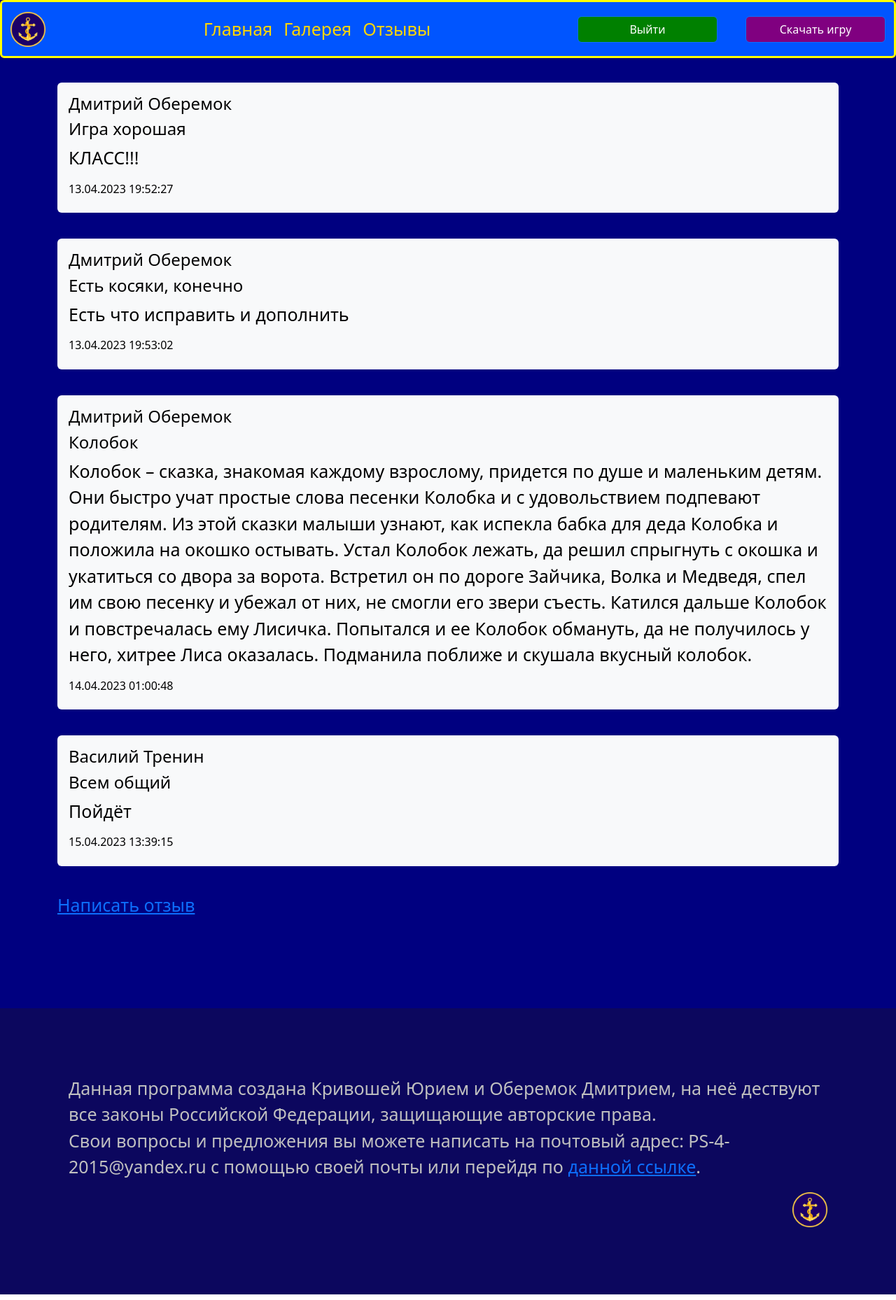
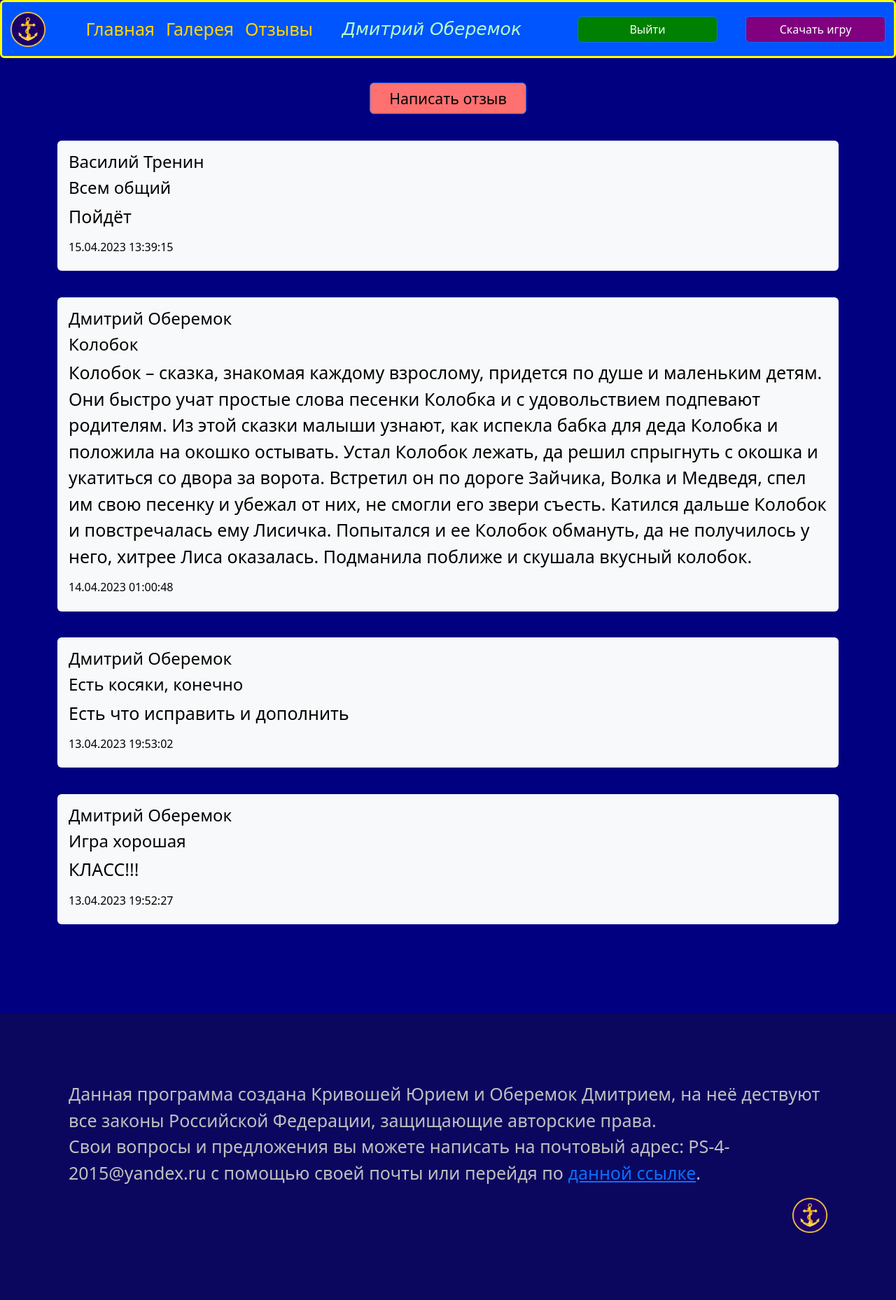
Before and after one commit to DmitryO325/Sea-Defence, a Flask app: page /reviews in a window 1280 px wide. Shown: the whole page at 70% size. Run offline with Flask 3, Linux system fonts and the light colour scheme; a user stored in the database is signed in; data comes from the database, SQL or seed files in the repository; both versions use the stored data as it was after the commit.

Commit message:
Имя и фамилия видны на навбаре, отзывы более стилизованы

```diff
--- a/main.py
+++ b/main.py
@@ -40,6 +40,11 @@ def load_user(user_id):  # Функция для получения пользо
     return db_sess.get(User, user_id)
 
 
+def render_template_with_user(html, **kwargs):
+    user_online = load_user(current_user.id) if current_user.is_authenticated else None
+    return render_template(html, user=user_online, **kwargs)
+
+
 @app.route('/logout')
 @login_required
 def logout():
@@ -49,7 +54,7 @@ def logout():
 
 @app.route('/')
 def index():
-    return render_template('main_page.html')
+    return render_template_with_user('main_page.html')
 
 
 @app.route('/login', methods=['GET', 'POST'])
@@ -104,7 +109,7 @@ def register():
 
 @app.route('/gallery')
 def gallery():
-    return render_template('gallery.html')
+    return render_template_with_user('gallery.html')
 
 
 @app.route('/reviews')
@@ -119,7 +124,7 @@ def reviews():
         db_reviews[i].send_date = db_reviews[i].send_date.strftime('%d.%m.%Y %H:%M:%S')
         db_reviews[i].name = user.name + ' ' + user.surname
 
-    return render_template('reviews.html', reviews=db_reviews)
+    return render_template_with_user('reviews.html', reviews=db_reviews)
 
 
 @app.route('/reviews/write', methods=['GET', 'POST'])
@@ -142,7 +147,7 @@ def write_review():
 
         return redirect('/reviews')
 
-    return render_template('write_review.html', form=form)
+    return render_template_with_user('write_review.html', form=form)
 
 
 @app.route('/download')
--- a/static/css/main_page.css
+++ b/static/css/main_page.css
@@ -13,7 +13,6 @@ width: 100%;
 z-index: 1
 }
 
-
 .link-color {
 color: gold;
 font-size: 25px;
@@ -24,53 +23,54 @@ color: yellow !important;
 font-size: 30px;
 }
 
+main {
+padding: 80px;
+}
 
-main {padding: 80px;}
-
-
-.login {background-color: green;
+.login {
+background-color: green;
 margin-right: 40px;
-width: 100px;}
+margin-left: 80px;
+width: 100px;
+}
 
 .register {
 width: 100px;
 background-color: purple;
 }
 
+.footer-color {
+background-color: #0c075e !important;
+}
 
-.footer-color {
-background-color: #0c075e !important;}
+.silver {
+color: silver;
+}
 
-.silver {color: silver;}
-
-.login
-{
+.login {
 width: 200px;
 }
 
 
-.login:hover
-{
+.login:hover {
 width: 200px;
 background: darkgreen;
 }
 
-.register
-{
+.register {
 width: 200px;
 }
 
-.register:hover
-{
+.register:hover {
 width: 200px;
 background: darkred;
 }
 
 h1 {
 display: flex;
-    justify-content: center;
-    align-items: center;
-    font-size: 80px;
+justify-content: center;
+align-items: center;
+font-size: 80px;
 }
 
 @keyframes spin {
@@ -79,7 +79,12 @@ display: flex;
     }
 }
 
-
 .logo:hover {
 animation: spin 2s infinite;
 }
+
+.account {
+color: #baffc6;
+font-style: italic;
+font-family: cursive
+}
--- a/static/css/reviews.css
+++ b/static/css/reviews.css
@@ -1,4 +1,28 @@
-body
-{
+main {
 color: black;
 }
+
+.write {
+display: block;
+margin: 0 auto;
+width: 20%;
+text-align: center;
+background-color: #ff7070;
+color: black;
+font-size: 16pt;
+}
+
+.write:hover {
+background-color: yellow;
+color: black;
+}
+
+.write:focus {
+background-color: #ff5c5c !important;
+color: black !important;
+}
+
+.write:active {
+background-color: green !important;
+color: black !important;
+}
--- a/templates/base_page.html
+++ b/templates/base_page.html
@@ -33,6 +33,9 @@
           </ul>
         </div>
           {% if current_user.is_authenticated %}
+          <div class="account">
+            <a>{{user. name}} {{user. surname}}</a>
+          </div>
           <div class="d-lg-flex justify-content-lg-end">
             <a class="btn btn-primary login" href="/logout">Выйти</a>
           </div>
--- a/templates/reviews.html
+++ b/templates/reviews.html
@@ -5,7 +5,9 @@
 
 {% block content %}
 <br>
-{% for review in reviews %}
+<a class="btn btn-primary write" href="/reviews/write">Написать отзыв</a>
+{% for review in reviews[::-1] %}
+    <br>
     <div data-bs-spy="scroll" data-bs-target="#navbar-example2" data-bs-root-margin="0px 0px -40%"
          data-bs-smooth-scroll="true" class="scrollspy-example bg-body-tertiary p-3 rounded-2" tabindex="0">
         <h4>{{ review. name }}</h4>
@@ -13,7 +15,5 @@
         <p>{{ review. review }}</p>
         <h6>{{ review. send_date }} </h6>
     </div>
-    <br>
 {% endfor %}
-<a href="/reviews/write">Написать отзыв</a>
 {% endblock %}
```
Also changed, not shown: db/data_base.db.
